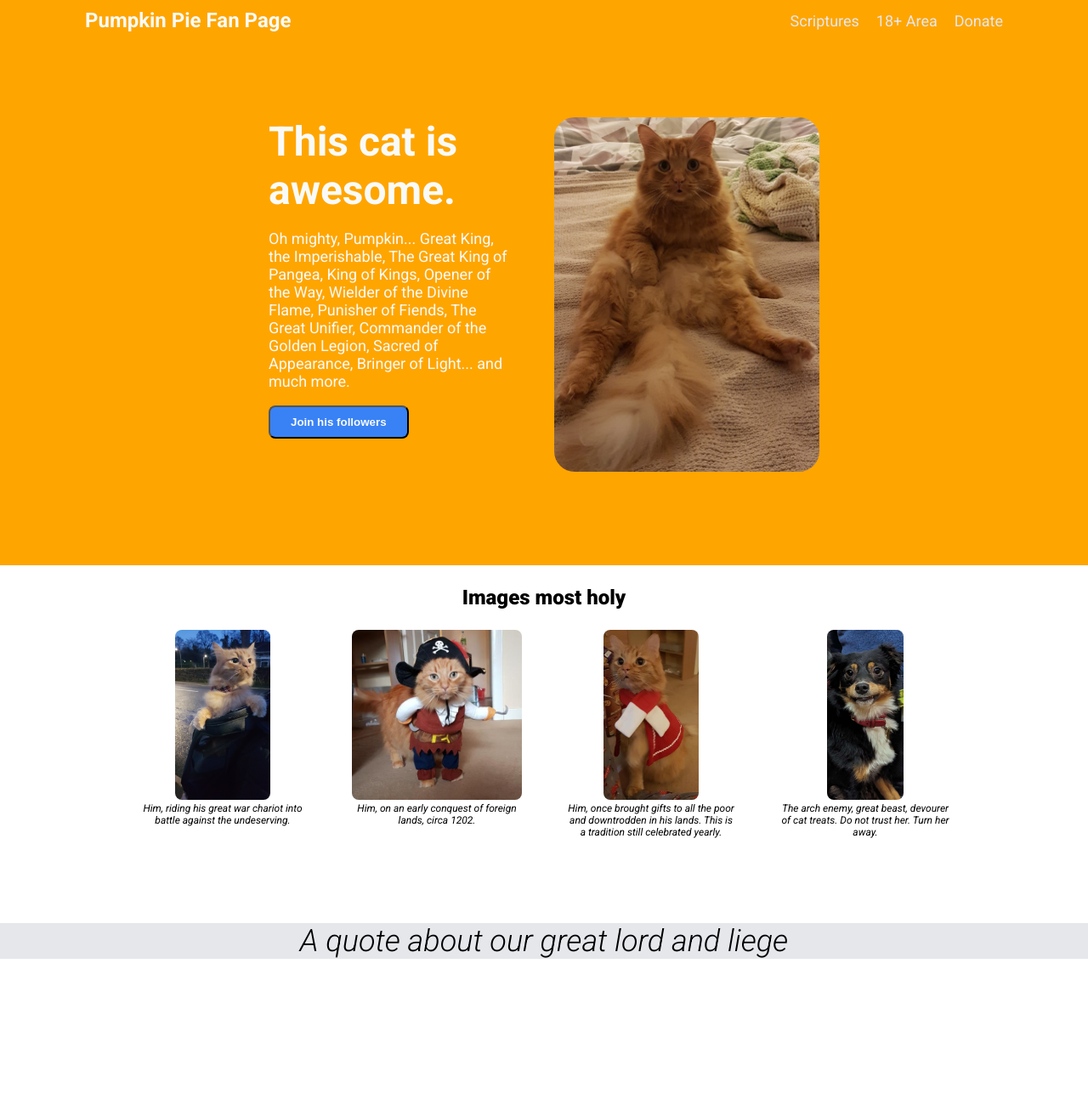
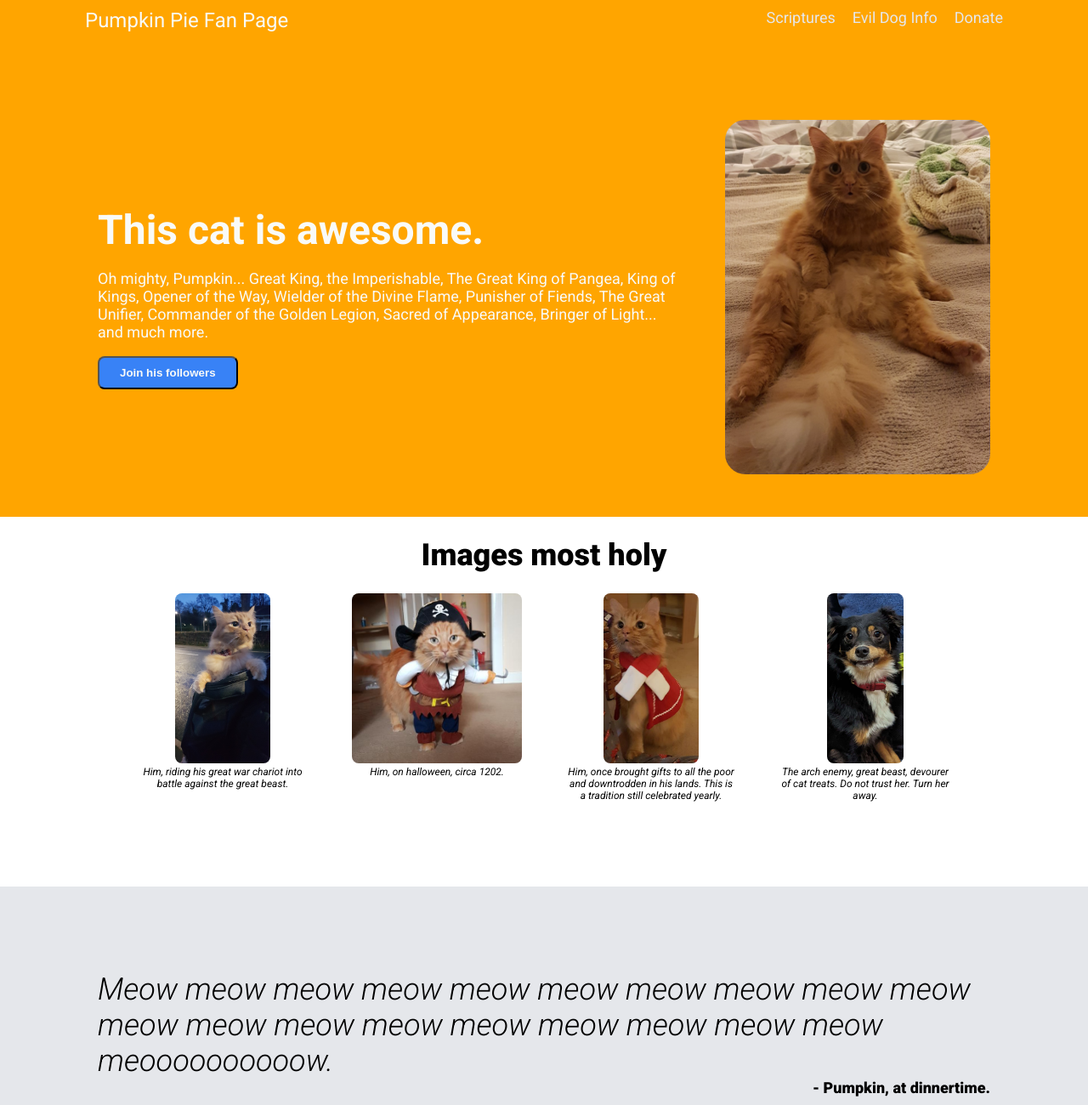
Before and after one commit to Selullie/odin-landing, a plain HTML site: page index.html in a window 1280 px wide. Shown: the whole page at 85% size. Before the commit the page ends 1128 px from the top, so only its background shows below. Drawn offline with Linux system fonts and the light colour scheme.

Commit message:
Added quote section, some new images.

```diff
--- a/index.html
+++ b/index.html
@@ -15,15 +15,17 @@
 
 <body>
     <div class="header">
+            <div class="header-text">Pumpkin Pie Fan Page</div>
             <div class="header-navigation">
-            <h1>Pumpkin Pie Fan Page</h1>
                 <ul>
                     <li><a href="">Scriptures</a></li>
-                <li><a href="">18+ Area</a></li>
+                    <li><a href="">Evil Dog Info</a></li>
                     <li><a href="">Donate</a></li>
                 </ul>
             </div>
+    </div>
     <div class="hero">
+        <div class="hero-content">
             <div class="hero-text">
                 <h2>This cat is awesome.</h2>
                 <p>Oh mighty, Pumpkin... Great King, the Imperishable, The Great King of Pangea, King of
@@ -38,11 +40,11 @@
     <div class="cats">
         <div class="cat-pics">
             <img src="img/pumpkin.jpg" alt="">
-            <div class="cat-text">Him, riding his great war chariot into battle against the undeserving.</div>
+            <div class="cat-text">Him, riding his great war chariot into battle against the great beast.</div>
         </div>
         <div class="cat-pics">
             <img src="img/pumpkin2.png" alt="">
-            <div class="cat-text">Him, on an early conquest of foreign lands, circa 1202.</div>
+            <div class="cat-text">Him, on halloween, circa 1202.</div>
         </div>
         <div class="cat-pics">
             <img src="img/pumpkin3.png" alt="">
@@ -56,7 +58,13 @@
         </div>
     </div>
     <div class="quote">
-        <div class="quote-text">A quote about our great lord and liege</div>
+        <div class="quote-box">
+            <div class="quote-text">
+                Meow meow meow meow meow meow meow meow meow meow meow meow meow meow meow meow meow meow meow
+                meoooooooooow.
+            </div>
+            <div class="quote-attribute"> - Pumpkin, at dinnertime.</div>
+        </div>
     </div>
 </body>
 
--- a/style.css
+++ b/style.css
@@ -8,17 +8,21 @@ body {
 }
 
 .header {
+    display: flex;
     padding: 10px 100px;
     background-color: orange;
+    justify-content: space-between;
 }
 
 .header-navigation {
+    max-width: 1050px;
     display: flex;
     margin-bottom: 100px;
     justify-content: space-between;
 }
 
-.header-navigation h1 {
+.header-text {
+    max-width: 1050px;
     padding: 0;
     margin: 0;
     color: #F9FAF8;
@@ -41,13 +45,22 @@ a {
 }
 
 .hero {
+    background-color: orange;
+    display: flex;
+    justify-content: center;
+}
+
+.hero-content {
+    max-width: 1050px;
+    background-color: orange;
     color: #F9FAF8;
     display: flex;
     gap: 50px;
-    margin-left: 20%;
-    margin-right: 20%;
-    margin-bottom: 100px;
-    align-self: center;
+    justify-content: center;
+    align-items: center;
+    padding-bottom: 50px;
+    padding-left: 5%;
+    padding-right: 5%;
 }
 
 .hero h2 {
@@ -60,7 +73,6 @@ a {
     width: 312px;
     height: 100%;
     flex-shrink: 0;
-    background-color: white;
     border-radius: 24px;
 }
 
@@ -78,7 +90,7 @@ a {
 
 .information {
     align-self: center;
-    font-size: 24px;
+    font-size: 36px;
     font-weight: 800;
     margin: 24px;
 }
@@ -111,8 +123,21 @@ a {
     align-items: center;
 }
 
-.quote-text {
+.quote-box {
+    display: flex;
+    flex-direction: column;
+    align-items:flex-end;
+    max-width: 1050px;
+    margin: 100px;
+}
+
+.quote-text{
     font-weight: 300;
     font-size: 36px;
     font-style: italic;
 }
+
+.quote-attribute {
+    font-size: 18px;
+    font-weight: 800;
+}
```
Lines whose indentation alone changed are shown as unchanged.
